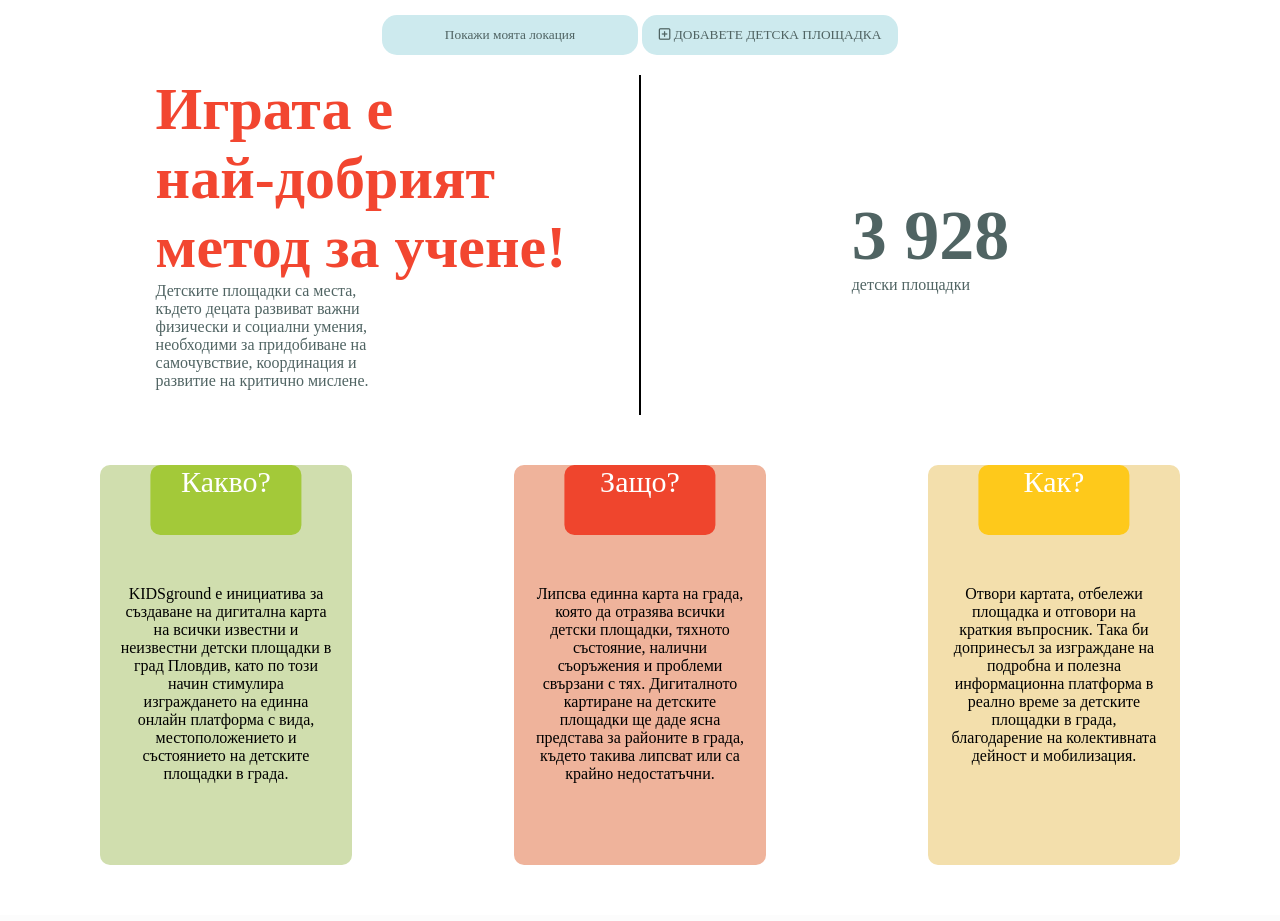
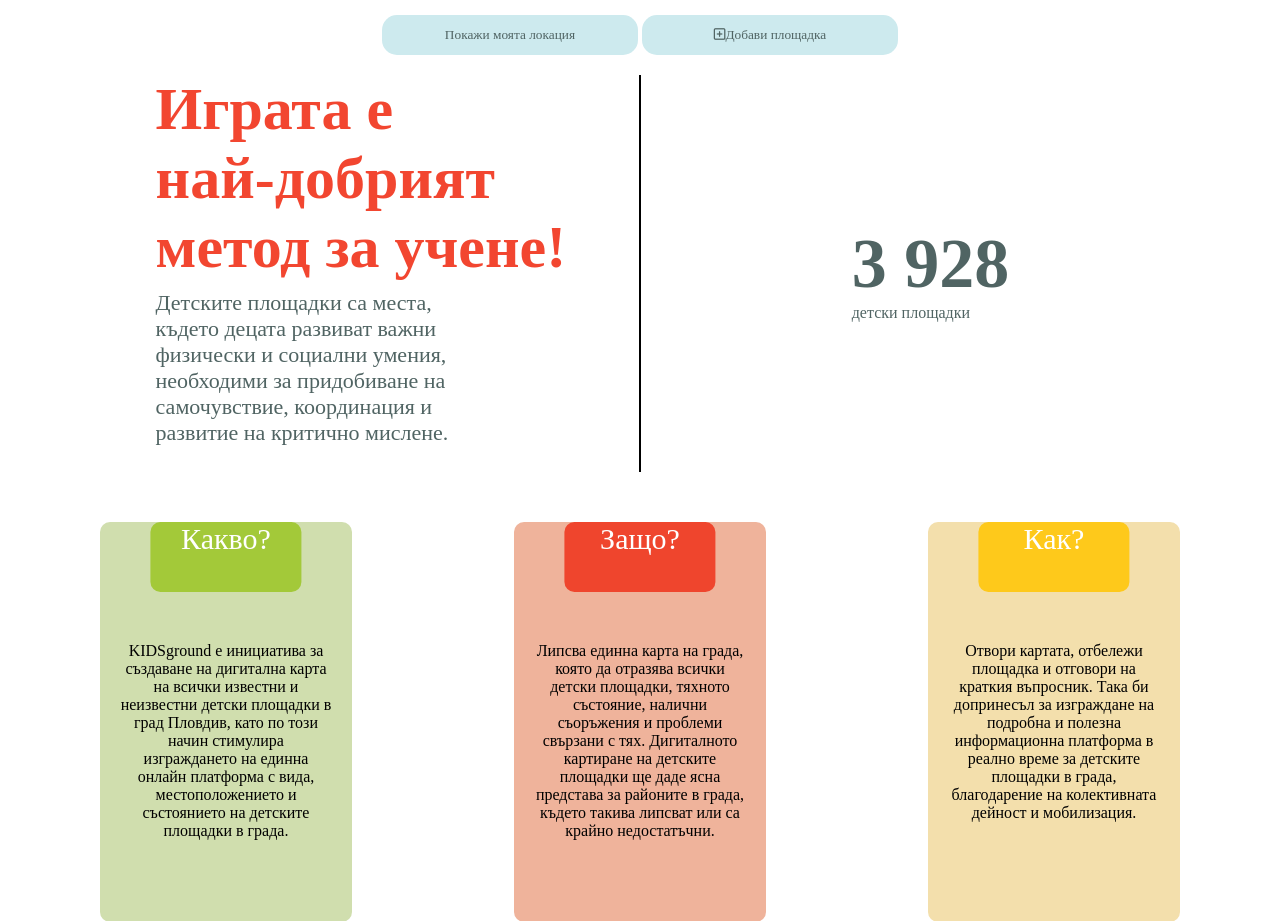
Before and after one commit to bobivk/kidsground, a PHP site: page /html/homepage.html in a window 1280 px wide. Shown: the part 1692-2613 px from the top of the page. Before the commit the page ends 2557 px from the top, so only its background shows below. Run offline with PHP 8.4, Linux system fonts and the light colour scheme; some libraries are stand-ins or nearby versions; some web fonts are replaced.

Commit message:
small css changes

```diff
--- a/frontend/css/homepage.css
+++ b/frontend/css/homepage.css
@@ -99,10 +99,11 @@ main {
     width: 100%;
 }
 
-/*
+
 .map-page-main-text {
-    text-align: justify;
-} */
+    font-size: 22px;
+    margin-top: 2%;
+}
 
 .map-title,
 .map-title-last {
--- a/frontend/html/homepage.html
+++ b/frontend/html/homepage.html
@@ -58,7 +58,7 @@
                     <div id="map"></div>
                     <span>
                     <button onclick="showCurrentLocation()" class="add-playground-btn">Покажи моята локация</button>
-                    <button onclick="openPlaygroundForm()" class="add-playground-btn"> <i class="fa-regular fa-square-plus"></i> ДОБАВЕТЕ ДЕТСКА ПЛОЩАДКА</button>
+                    <button onclick="openPlaygroundForm()" class="add-playground-btn"> <i class="fa-regular fa-square-plus"></i>Добави площадка</button>
                 </span>
                 </div>
                 <div class="text-with-counter">
@@ -82,7 +82,6 @@
                 </div>
             </div>
 
-            <!-- what? why? how? -->
             <div id="about-us" class="container">
                 <div class="left-outer-column">
                   <div class="left-inner-column">
@@ -139,49 +138,6 @@
                     мобилизация.</p>
                 </div>
               </div>
-            <!-- <div class="columns-3">
-                <div class="bg-green"> Какво?
-                    KIDSground е инициатива
-                    за създаване на дигитална
-                    карта на всички известни
-                    и неизвестни детски
-                    площадки в град Пловдив,
-                    като по този начин
-                    стимулира изграждането
-                    на единна онлайн
-                    платформа с вида,
-                    местоположението и състоянието
-                    на детските площадки в
-                    града.
-                </div> -->
-                <!-- <div class="bg-red"> Защо?
-                    Липсва единна карта на
-                    града, която да отразява
-                    всички детски площадки,
-                    тяхното състояние,
-                    налични съоръжения и
-                    проблеми свързани с тях.
-                    Дигиталното картиране
-                    на детските площадки ще
-                    даде ясна представа за
-                    районите в града, където
-                    такива липсват или са
-                    крайно недостатъчни.
-                 </div>-->
-                <!--<div class="bg-yellow">Как?
-                    Отвори картата,
-                    отбележи площадка и
-                    отговори на краткия
-                    въпросник. Така би
-                    допринесъл за изграждане
-                    на подробна и полезна
-                    информационна
-                    платформа в реално време
-                    за детските площадки в
-                    града, благодарение на
-                    колективната дейност и
-                    мобилизация.
-                </div> -->
             </div>
         </main>
         </div>
```
